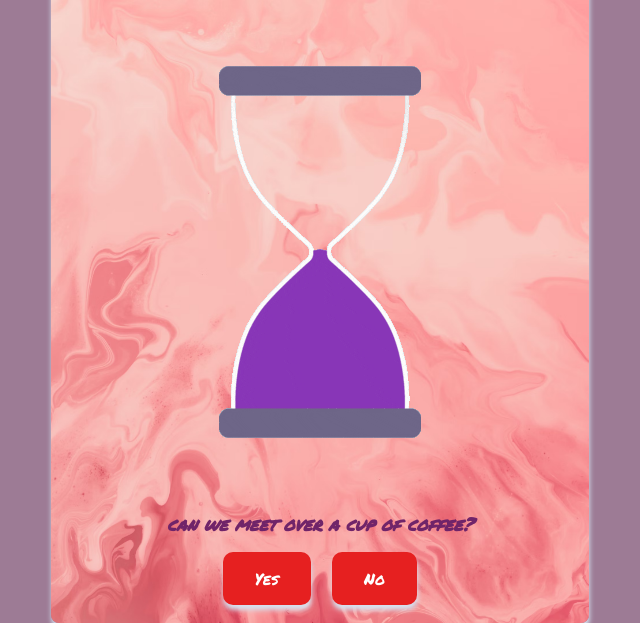
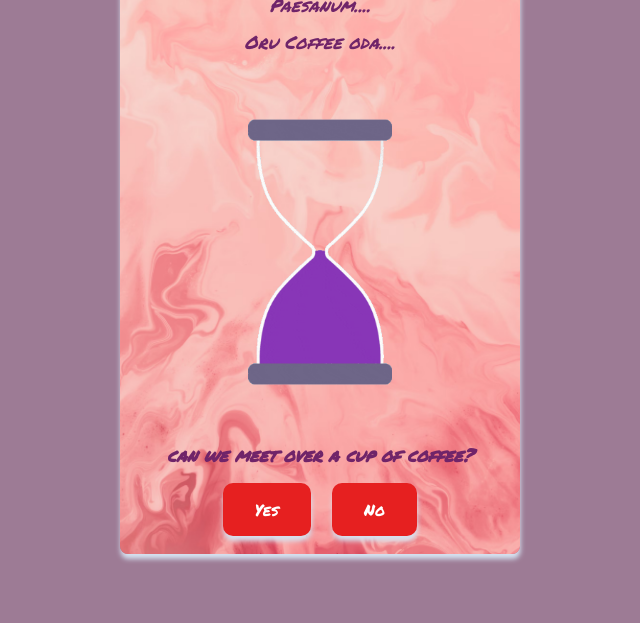
Before and after one commit to guganravi06/Rev_2.0, a plain HTML site: page index.html in a window 1280 px wide. Shown: the part 185-808 px from the top of the page, without its empty margins (320-960 px from the left). Drawn offline with nearby package versions, Linux system fonts and the light colour scheme; a web font is replaced by a local one.

Commit message:
Update style.css
added media query

```diff
--- a/style.css
+++ b/style.css
@@ -138,6 +138,11 @@ body{
     overflow: hidden;
     white-space: nowrap;
 }
+@media (min-width:500px){
+    .container{
+        width: 400px;
+    }
+}
 @media (max-width: 600px) {
     .container {
         width: 100%;
```
